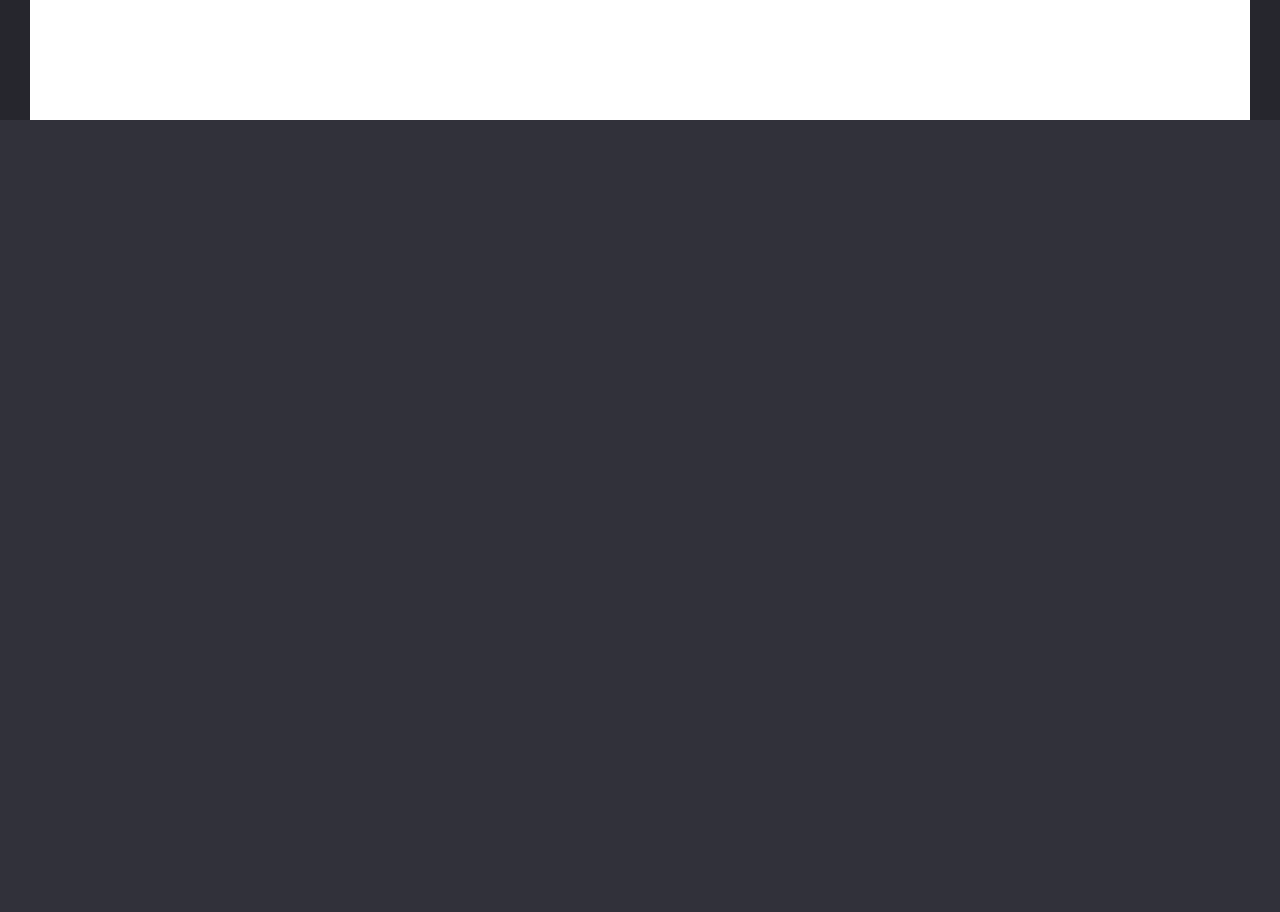
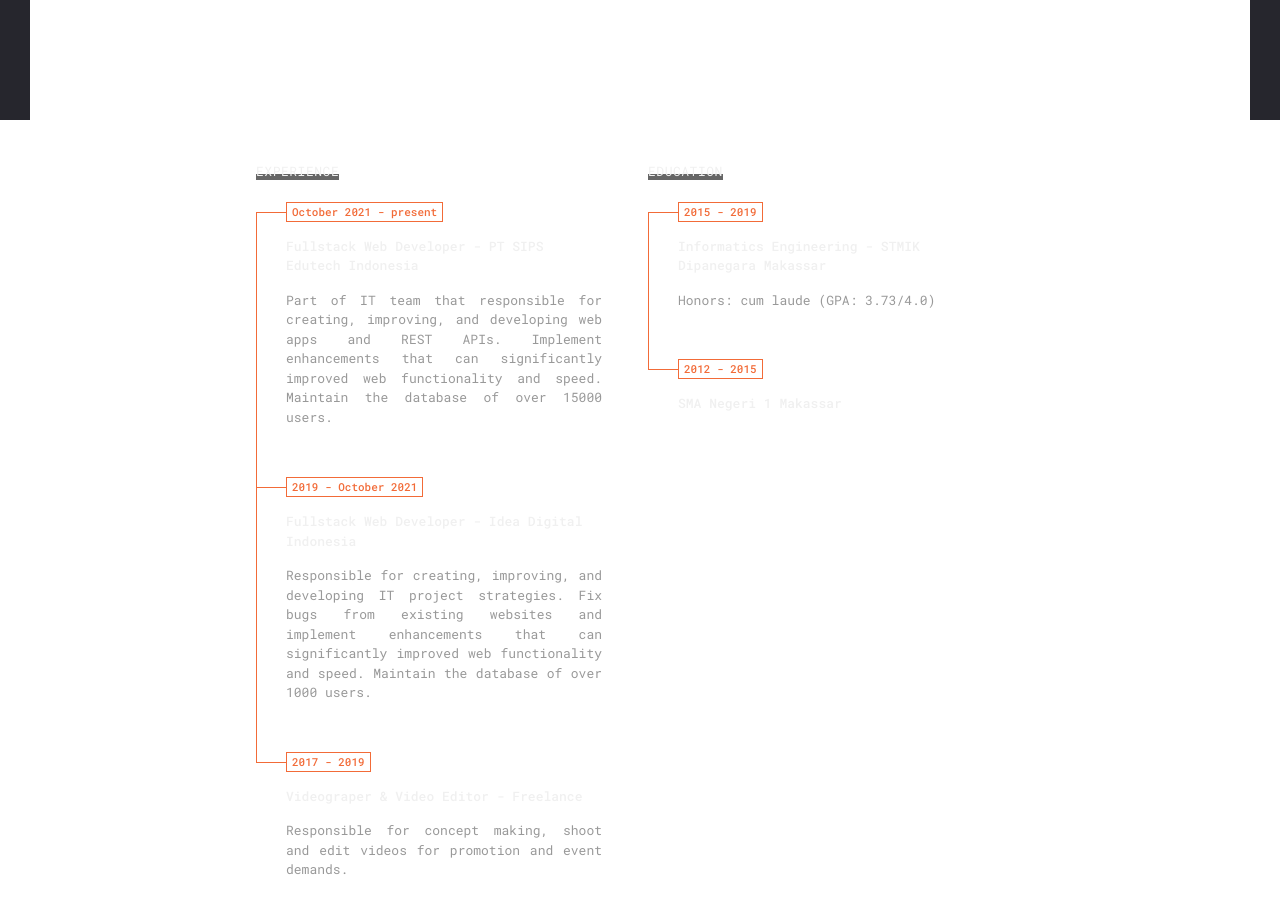
Before and after one commit to fasaya/personal-web-2023, a React (Create React App) app: page / in a window 1280 px wide. Shown: the part 1480-2392 px from the top of the page. Before the commit the page ends 1600 px from the top, so only its background shows below. Built offline with nearby package versions, Linux system fonts and the light colour scheme.

Commit message:
add education and experience

```diff
--- a/src/App.js
+++ b/src/App.js
@@ -12,10 +12,10 @@ function App() {
 
 				<Footer />
 
-				<div class="line top"></div>
-				<div class="line bottom"></div>
-				<div class="line left"></div>
-				<div class="line right"></div>
+				<div className="line top"></div>
+				<div className="line bottom"></div>
+				<div className="line left"></div>
+				<div className="line right"></div>
 			</div>
 		</>
 	);
--- a/src/Pages/Home/About.js
+++ b/src/Pages/Home/About.js
@@ -6,19 +6,19 @@ function calculate_age(dob) {
 }
 
 const About = () => (
-	<section className="bg-white dark:bg-custom-grey h-full">
+	<section className="bg-white dark:bg-custom-grey h-fit">
 		<div className="grid h-screen place-items-center text-custom-grey-light">
 			<div className="sm:w-3/5 w-5/6">
-				<div class="grid grid-cols-3 gap-4">
+				<div className="grid grid-cols-3 gap-4">
 					<div className="col-span-3">
 						<div className="content text-center sm:text-left">
-							<div class="title">
-								<div class="title_inner">About Me</div>
+							<div className="title">
+								<div className="title_inner">About Me</div>
 							</div>
 						</div>
 					</div>
-					<div class="sm:col-span-1 col-span-3">
-						<div className="rounded-full bg-gray-100 w-28 h-28 p-2 z-10 -top-8 shadow-lg hover:shadow-xl transition  justify-center justify-self-center mx-auto mb-2 sm:mb-0">
+					<div className="sm:col-span-1 col-span-3">
+						<div className="rounded-full bg-gray-100 w-28 h-28 sm:w-35 sm:h-35 p-2 z-10 -top-8 shadow-lg hover:shadow-xl transition  justify-center justify-self-center mx-auto mb-2 sm:mb-0">
 							<div className="rounded-full bg-black w-full h-full overflow-auto">
 								<img
 									src="https://avatars.githubusercontent.com/u/53859179?v=4"
@@ -27,7 +27,7 @@ const About = () => (
 							</div>
 						</div>
 					</div>
-					<div class="sm:col-span-2 col-span-3 text-justify">
+					<div className="sm:col-span-2 col-span-3 text-justify">
 						<p>
 							Howdy! I'm{" "}
 							<span className="font-bold text-white">
--- /dev/null
+++ b/src/Pages/Home/EducationExperience.js
@@ -0,0 +1,87 @@
+const Experience = () => (
+	<div className="sm:col-span-1 col-span-2">
+		<div className="content">
+			<div className="title !mb-8">
+				<div className="title_inner">Experience</div>
+			</div>
+
+			<div className="resume-items">
+				<div className="resume-item active">
+					<div className="date">October 2021 - present</div>
+					<div className="name">
+						Fullstack Web Developer - PT SIPS Edutech Indonesia
+					</div>
+					<p>
+						Part of IT team that responsible for creating,
+						improving, and developing web apps and REST APIs.
+						Implement enhancements that can significantly improved
+						web functionality and speed. Maintain the database of
+						over 15000 users.
+					</p>
+				</div>
+				<div className="resume-item">
+					<div className="date">2019 - October 2021</div>
+					<div className="name">
+						Fullstack Web Developer - Idea Digital Indonesia
+					</div>
+					<p>
+						Responsible for creating, improving, and developing IT
+						project strategies. Fix bugs from existing websites and
+						implement enhancements that can significantly improved
+						web functionality and speed. Maintain the database of
+						over 1000 users.
+					</p>
+				</div>
+				<div className="resume-item">
+					<div className="date">2017 - 2019</div>
+					<div className="name">
+						Videograper & Video Editor - Freelance
+					</div>
+					<p>
+						Responsible for concept making, shoot and edit videos
+						for promotion and event demands.
+					</p>
+				</div>
+			</div>
+		</div>
+	</div>
+);
+
+const Education = () => (
+	<div className="sm:col-span-1 col-span-2">
+		<div className="content">
+			<div className="title !mb-8">
+				<div className="title_inner">Education</div>
+			</div>
+
+			<div className="resume-items">
+				<div className="resume-item active">
+					<div className="date">2015 - 2019</div>
+					<div className="name">
+						Informatics Engineering - STMIK Dipanegara Makassar
+					</div>
+					<p>Honors: cum laude (GPA: 3.73/4.0)</p>
+				</div>
+				<div className="resume-item">
+					<div className="date">2012 - 2015</div>
+					<div className="name">SMA Negeri 1 Makassar</div>
+				</div>
+			</div>
+		</div>
+	</div>
+);
+
+const EducationExperience = () => (
+	<section className="bg-white dark:bg-custom-grey h-fit">
+		<div className="grid h-screen place-items-center text-custom-grey-light">
+			<div className="sm:w-3/5 w-5/6">
+				<div className="grid grid-cols-2 gap-4">
+					<Experience />
+					<Education />
+				</div>
+			</div>
+		</div>
+	</section>
+);
+
+export default EducationExperience;
--- a/src/Pages/Home/index.js
+++ b/src/Pages/Home/index.js
@@ -1,6 +1,7 @@
 import React from "react";
 import Typed from "react-typed";
 import About from "./About";
+import EducationExperience from "./EducationExperience";
 
 const textLines = [
 	`&lt;h1&gt;Web Developer&lt;/h1&gt;`,
@@ -17,12 +18,12 @@ const Home = () => (
 					<h1
 						className="glitch"
 						style={{
-							"font-size": "68px",
-							"font-family": "Roboto Mono",
+							fontSize: "68px",
+							fontFamily: "Roboto Mono",
 							color: "#fff",
-							"font-weight": "700",
-							"text-transform": "uppercase",
-							"letter-spacing": "0.04em",
+							fontWeight: "700",
+							textTransform: "uppercase",
+							letterSpacing: "0.04em",
 						}}
 					>
 						Fasaya
@@ -36,6 +37,7 @@ const Home = () => (
 		</section>
 
 		<About />
+		<EducationExperience />
 	</>
 );
 
--- a/src/index.css
+++ b/src/index.css
@@ -99,6 +99,7 @@ nav {
 }
 
 .content .title .title_inner {
+	color: #f0f0f0;
 	display: inline-block;
 	vertical-align: middle;
 	text-align: center;
@@ -115,15 +116,15 @@ nav {
 	-moz-box-shadow: inset 0 -6px 0px #ede574;
 	-webkit-box-shadow: inset 0 -6px 0px #ede574;
 	-khtml-box-shadow: inset 0 -6px 0px #ede574;
-  }
+}
 
 .content {
-    position: relative;
+	position: relative;
 }
 
 .content .title {
-    position: relative;
-    margin-bottom: 20px;
+	position: relative;
+	margin-bottom: 20px;
 }
 
 .content .title .title_inner,
@@ -255,3 +256,132 @@ footer .copy {
 		display: none;
 	}
 }
+
+/* 5. Resume */
+@media (max-width: 840px) {
+	.section.resume .cols .col.col-md:first-child {
+		margin-bottom: 120px;
+	}
+}
+
+.resume-items .resume-item {
+	position: relative;
+	padding: 0 30px 60px 30px;
+}
+
+@media (max-width: 840px) {
+	.resume-items .resume-item {
+		padding-right: 0px;
+	}
+}
+
+.resume-items .resume-item:before {
+	content: "";
+	position: absolute;
+	left: 0;
+	top: 0;
+	width: 1px;
+	height: 100%;
+	background: #f26b38;
+}
+
+.resume-items .resume-item:first-child {
+	padding-top: 0;
+}
+
+.resume-items .resume-item:last-child {
+	padding-bottom: 0;
+	margin-top: -1px;
+}
+
+.resume-items .resume-item:last-child:before {
+	display: none;
+}
+
+.resume-items .resume-item .date {
+	position: relative;
+	top: -10px;
+	margin: 0 0 5px 0;
+	display: inline-block;
+	padding: 0 5px;
+	height: 20px;
+	line-height: 18px;
+	font-weight: 500;
+	font-size: 11px;
+	color: #f26b38;
+	border: 1px solid #f26b38;
+}
+
+.resume-items .resume-item .date:before {
+	content: "";
+	width: 29px;
+	height: 1px;
+	position: absolute;
+	left: -30px;
+	top: 9px;
+	background: #f26b38;
+}
+
+.resume-items .resume-item .name {
+	font-weight: 500;
+	color: #f0f0f0;
+	margin: 0 0 15px 0;
+}
+
+.resume-items .resume-item p {
+	margin: 0;
+	text-align: justify;
+}
+
+/* 6. Skills */
+.skills ul {
+	margin: 0;
+	padding: 0;
+	list-style: none;
+}
+
+.skills ul li {
+	padding: 5px 0 30px 0;
+}
+
+.skills ul li .name {
+	font-size: 13px;
+	color: #363636;
+	font-weight: 400;
+	position: relative;
+	margin: 0 0 9px 0;
+}
+
+.skills ul li .progress {
+	display: block;
+	height: 3px;
+	position: relative;
+	width: 100%;
+	background: #dddddd;
+}
+
+.skills ul li .progress .percentage {
+	left: 0;
+	top: 0;
+	position: absolute;
+	height: 3px;
+	width: 0%;
+	background: #f26b38;
+	transition: all 0.3s ease 0s;
+	-moz-transition: all 0.3s ease 0s;
+	-webkit-transition: all 0.3s ease 0s;
+	-o-transition: all 0.3s ease 0s;
+}
+
+.skills ul li .progress .percentage .percent {
+	position: absolute;
+	top: -27px;
+	right: 0;
+	font-size: 13px;
+	color: #363636;
+	font-weight: 400;
+}
+
+.skills ul li:last-child {
+	padding-bottom: 0;
+}
--- a/tailwind.config.js
+++ b/tailwind.config.js
@@ -16,6 +16,9 @@ module.exports = {
 				"custom-orange": {
 					1: "#f26b38",
 				},
+				"custom-white": {
+					1: "#f0f0f0",
+				},
 			},
 		},
 	},
```
